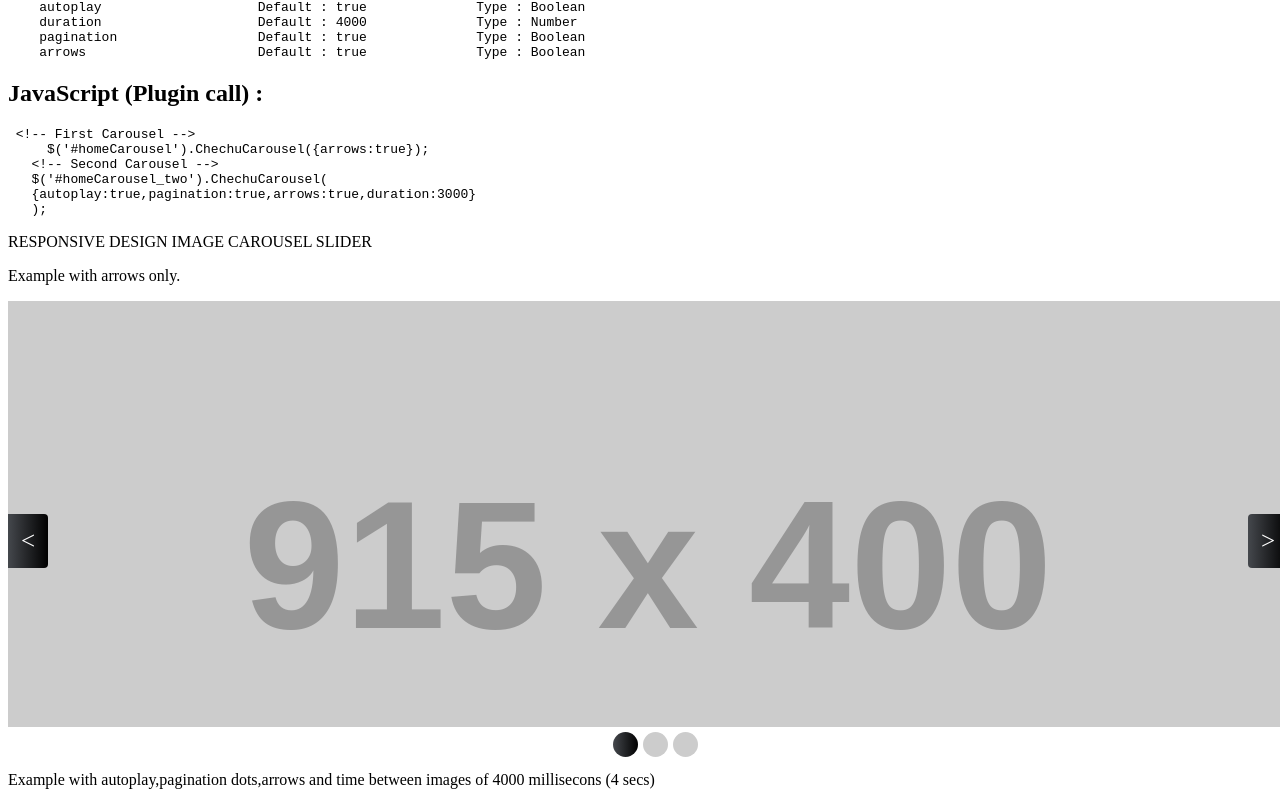
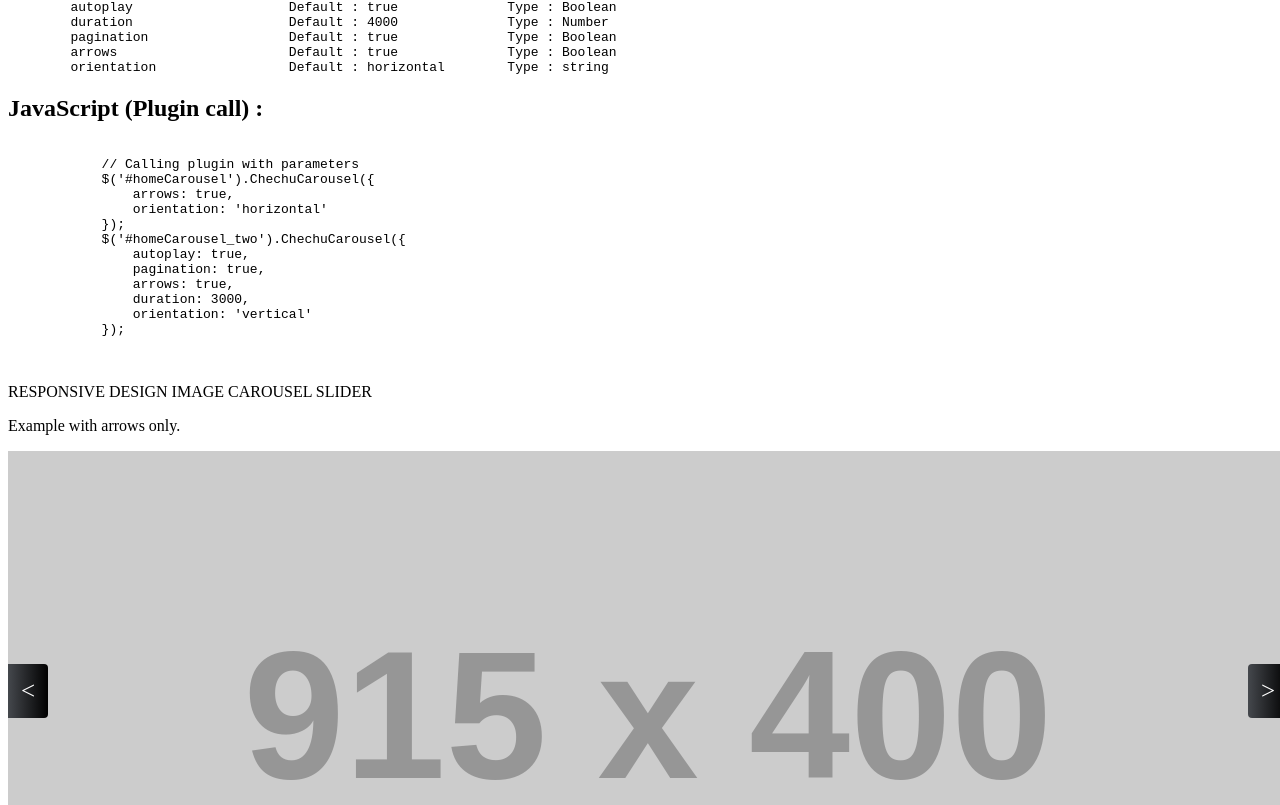
Before and after one commit to chechucastro/ChechuCarousel, a website: page example.html in a window 1280 px wide. Shown: the part 195-1000 px from the top of the page. Drawn offline with Linux system fonts and the light colour scheme; files that its build step writes are made by us from their sources; placeholder pictures from the web are drawn by us.

Commit message:
- JS: New: transition effect goes horizontal or vertical ( css method) - HTML: example.html with new parameter in order to achieve this effect

```diff
--- a/example.html
+++ b/example.html
@@ -1,32 +1,47 @@
 <!DOCTYPE html>
 <html lang="fr">
+
 <head>
     <meta charset="utf-8" />
-  <meta name="viewport" content="width=device-width, initial-scale=1.0"/>
+    <meta name="viewport" content="width=device-width, initial-scale=1.0" />
     <link type="text/css" rel="stylesheet" media="all" href="./css/style.css">
 </head>
+
 <body>
     <h1 id="chechuaccordion-responsive-design">ChechuCarousel [Responsive design]</h1>
 
-  <p><strong>Zepto or jQuery Plugin: ChechuCarousel offers and easy way of displaying html or images with nice css transitions</strong></p><div class="se-section-delimiter"></div>
+    <p><strong>Zepto or jQuery Plugin: ChechuCarousel offers and easy way of displaying html or images with nice css transitions</strong>
+    </p>
+    <div class="se-section-delimiter"></div>
 
-  <h2 id="options">Options :</h2>
+    <h2 id="options">Options : ( Swipe events added for mobile use )</h2>
     <pre class="prettyprint prettyprinted">
     <code>
       <span class="pln">
         autoplay                    </span><span class="typ">Default</span><span class="pln"> </span><span class="pun">:</span><span class="pln"> </span><span class="kwd">true</span><span class="pln">              </span><span class="typ">Type</span><span class="pln"> </span><span class="pun">:</span><span class="pln"> </span><span class="typ">Boolean</span><span class="pln">
         duration                    </span><span class="typ">Default</span><span class="pln"> </span><span class="pun">:</span><span class="pln"> </span><span class="lit">4000</span><span class="pln">              </span><span class="typ">Type</span><span class="pln"> </span><span class="pun">:</span><span class="pln"> </span><span class="typ">Number</span><span class="pln">
         pagination                  </span><span class="typ">Default</span><span class="pln"> </span><span class="pun">:</span><span class="pln"> </span><span class="kwd">true</span><span class="pln">              </span><span class="typ">Type</span><span class="pln"> </span><span class="pun">:</span><span class="pln"> </span><span class="typ">Boolean</span><span class="pln">
-    arrows                      </span><span class="typ">Default</span><span class="pln"> </span><span class="pun">:</span><span class="pln"> </span><span class="kwd">true</span><span class="pln">              </span><span class="typ">Type</span><span class="pln"> </span><span class="pun">:</span><span class="pln"> </span><span class="typ">Boolean</span></code></pre>
+        arrows                      </span><span class="typ">Default</span><span class="pln"> </span><span class="pun">:</span><span class="pln"> </span><span class="kwd">true</span><span class="pln">              </span><span class="typ">Type</span><span class="pln"> </span><span class="pun">:</span><span class="pln"> </span><span class="typ">Boolean</span><span class="pln">
+        orientation                 </span><span class="typ">Default</span><span class="pln"> </span><span class="pun">:</span><span class="pln"> </span><span class="kwd">horizontal</span><span class="pln">        </span><span class="typ">Type</span><span class="pln"> </span><span class="pun">:</span><span class="pln"> </span><span class="typ">string</span></code></pre>
 
     <h2 id="javascript-plugin-call">JavaScript (Plugin call) :</h2>
 
-    <pre class="prettyprint prettyprinted"><code><span class="pln"> </span><span class="com">&lt;!-- First Carousel --&gt;</span><span class="pln">
-     $('#homeCarousel').ChechuCarousel({arrows:true});
-   </span><span class="com">&lt;!-- Second Carousel --&gt;</span><span class="pln">
-   $('#homeCarousel_two').ChechuCarousel(
-   {autoplay:true,pagination:true,arrows:true,duration:3000}
-   );</span></code></pre>
+    <pre class="prettyprint prettyprinted">
+          <code>
+            // Calling plugin with parameters
+            $('#homeCarousel').ChechuCarousel({
+                arrows: true,
+                orientation: 'horizontal'
+            });
+            $('#homeCarousel_two').ChechuCarousel({
+                autoplay: true,
+                pagination: true,
+                arrows: true,
+                duration: 3000,
+                orientation: 'vertical'
+            });
+          </code>
+          </pre>
     <section id="js">
         <p>RESPONSIVE DESIGN IMAGE CAROUSEL SLIDER</p>
         <p>Example with arrows only.</p>
@@ -52,10 +67,13 @@
                 <div id="loading">
                     <img src="./img/loader.gif">
                 </div>
-    <div class="arrowLeft"><</div>
+                <div class="arrowLeft">
+                    <</div>
                         <div class="arrowRight">></div>
                 </div>
-  <div class="pagination"><!-- Pager dots [0 0 0] --></div>
+                <div class="pagination">
+                    <!-- Pager dots [0 0 0] -->
+                </div>
             </div>
             <p>Example with autoplay,pagination dots,arrows and time between images of 4000 millisecons (4 secs)</p>
             <div id="homeCarousel_two">
@@ -80,24 +98,35 @@
                     <div id="loading">
                         <img src="./img/loader.gif">
                     </div>
-  <div class="arrowLeft"><</div>
+                    <div class="arrowLeft">
+                        <</div>
                             <div class="arrowRight">></div>
                     </div>
-<div class="pagination"><!-- Pager dots [0 0 0] --></div>
+                    <div class="pagination">
+                        <!-- Pager dots [0 0 0] -->
+                    </div>
                 </div>
     </section>
     <p>Contact me :</p>
-<p>
-E-mail : chechu[at]digitatis.com</p>
+    <p>E-mail : chechu[at]digitatis.com</p>
     <p>Twitter: nexus5_com_es</p>
     <script src="libs/zepto/zepto.min.js"></script>
     <script src="libs/zepto/zepto.touch.js"></script>
-<script src="src/ChechuCarousel.js"></script>
+    <script src="min/ChechuCarousel.min.js"></script>
     <script>
-  $(document).ready(function() {
+        $(document).ready(function () {
             // Calling plugin with parameters
-  $('#homeCarousel').ChechuCarousel({arrows:true});
-  $('#homeCarousel_two').ChechuCarousel({autoplay:true,pagination:true,arrows:true,duration:3000});
+            $('#homeCarousel').ChechuCarousel({
+                arrows: true,
+                orientation: 'horizontal'
+            });
+            $('#homeCarousel_two').ChechuCarousel({
+                autoplay: true,
+                pagination: true,
+                arrows: true,
+                duration: 3000,
+                orientation: 'vertical'
+            });
         });
     </script>
 </body>
--- a/src/ChechuCarousel.js
+++ b/src/ChechuCarousel.js
@@ -7,18 +7,20 @@
      */
     $[pluginName] = function (element, options) {
         var defaults = {
-            autoplay  : false,
-            pagination: true,
-            arrows    : true,
-            duration  : true
+            autoplay    : false,
+            pagination  : true,
+            arrows      : true,
+            duration    : true,
+            orientation : 'horizontal'
         };
 
       // Plugin parameters
         this.options            = $.extend({},defaults, options);
-        this.$autoplay          = this.options.autoplay     || false;
-        this.$paginationDots    = this.options.pagination   || false;
-        this.$showArrows        = this.options.arrows       || false;
-        this.$autoPlayDuration  = this.options.duration     || 4000;
+        this.$autoplay          = this.options.autoplay;
+        this.$paginationDots    = this.options.pagination;
+        this.$showArrows        = this.options.arrows;
+        this.$autoPlayDuration  = this.options.duration;
+        this.$orientation       = this.options.orientation;
 
         // Dom elements
         this.$element           = $(element); // Main object  $('#homeCarousel')
@@ -28,14 +30,8 @@
         this.$Li                = this.$InnerContent.find('li');
         this.$dots              = this.$element.children().next();
         this.$selectedOn        = 'on';
-        this.$imgWidth          = this.$Li.find('img');
+        this.$img               = this.$Li.find('img');
         this.$max               = this.$Li.length - 1;
-
-        // Set responsive dimensions
-        this.$ulWidth           = this.$InnerContent.find('ul').css('width',parseInt(this.$Li.length *100)+'%');
-        this.$imgLiWidth        = this.$Li.css('width',(100 / this.$Li.length)+'%');
-        this.$CarouselWindow    = this.$InnerContent.css('height',this.$imgWidth.width()/3 +'px');
-        this.$setArrows         = this.$arrowRight.add(this.$arrowLeft).css('top',$(window).width() / (this.$Li.length * 2)+'px');
 
       // init plugin
       return this.Carousel();
@@ -59,9 +55,12 @@
         };
         // Move to right or left directions.
         var MoveTo = function (currentIndex) {
-          var imgWidth = t.$imgWidth.width();
-          // Animated movement
-          t.$Li.parent().css("" + Prefixes() + "", "translate(-" + imgWidth * currentIndex + "px,0px)");
+          var imgWidth = t.$img.width();
+          var imgHeight= t.$img.height();
+
+          // Animated movement orientations
+          (t.$orientation =='horizontal') ? t.$Li.parent().css("" + Prefixes() + "", "translate(-" + imgWidth * currentIndex + "px,0px)") : t.$Li.parent().css("" + Prefixes() + "", "translate(0px,-" + imgHeight * currentIndex+"px)");
+
           // Moving dots [0 0 0 ]
           t.$dots.find('li').removeClass(t.$selectedOn).eq(currentIndex).addClass(t.$selectedOn);
           // Deal with arrows
@@ -78,7 +77,7 @@
           var $where = t.$InnerContent.next(),
             $ul = $('<ul/>').appendTo($where),
             $html = '';
-          for (var i = 0; i < t.$imgWidth.length; i++) {
+          for (var i = 0; i < t.$img.length; i++) {
             $html += '<li><a><span>' + i + '</span></a></li>';
           }
           // Append to "ul" and add class "on" to the first "li" element
@@ -112,6 +111,21 @@
             });
           }
         };
+        var responsive = function(){
+            // Set responsive dimensions
+            if(t.$orientation =='horizontal'){
+              t.$InnerContent.find('ul').css('width',parseInt(t.$Li.length * 100)+'%');
+              t.$Li.css('width',(100 / t.$Li.length)+'%');
+              t.$InnerContent.css('height',t.$img.width()/3 +'px');
+              t.$arrowRight.add(t.$arrowLeft).css('top',$(window).width() / (t.$Li.length * 2)+'px');
+
+            }else{
+              t.$InnerContent.find('ul').css('width','100%');
+              t.$Li.css('width','100%');
+              t.$InnerContent.css('height',t.$img.width()/3 +'px');
+            }
+        };
+
         // Click & Swipe events....
         this.$arrowRight.add(this.$Li).on('click swipeRight', function () {
           Next();
@@ -122,7 +136,8 @@
         // Display or not conditions
         var autoplay   = (this.$autoplay) ? autoplay() : autoplay,
             CreateDots = (this.$paginationDots) ? CreateDots() : CreateDots,
-            ShowArrows = (this.$showArrows) ? t.$arrowRight.add(t.$arrowLeft).show() : '';
+            ShowArrows = (this.$showArrows) ? t.$arrowRight.add(t.$arrowLeft).show() : '',
+            responsive = (this.$orientation) ? responsive() : responsive;
       }
     };
     // Building the plugin
--- a/styl/style.styl
+++ b/styl/style.styl
@@ -8,8 +8,7 @@ html, body
   overflow hidden
   margin 0 auto
   width 300%
-  min-height 250px
-
+  min-height 161px
   ul
     margin 0
     padding 0
```
Also changed, not shown: README.md, css/style.css, min/ChechuCarousel.min.js. Lines whose indentation alone changed are shown as unchanged.
